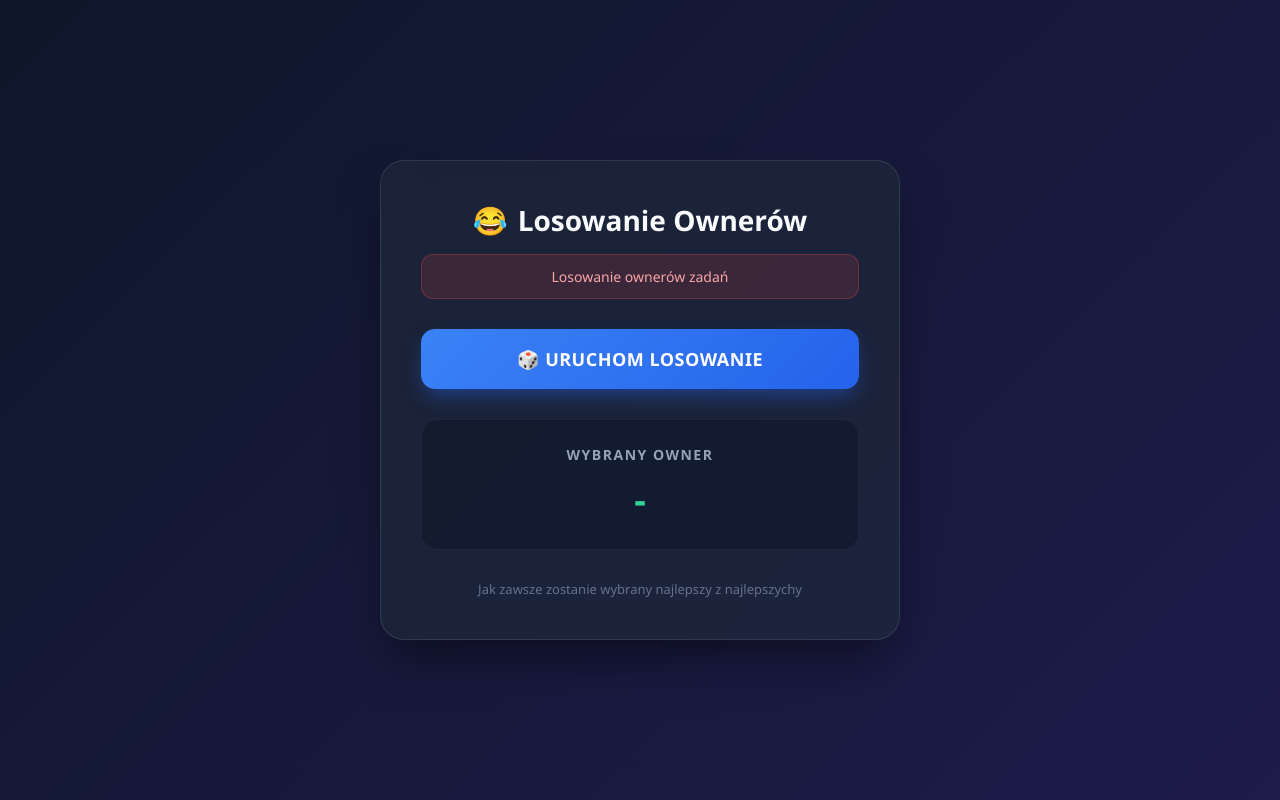
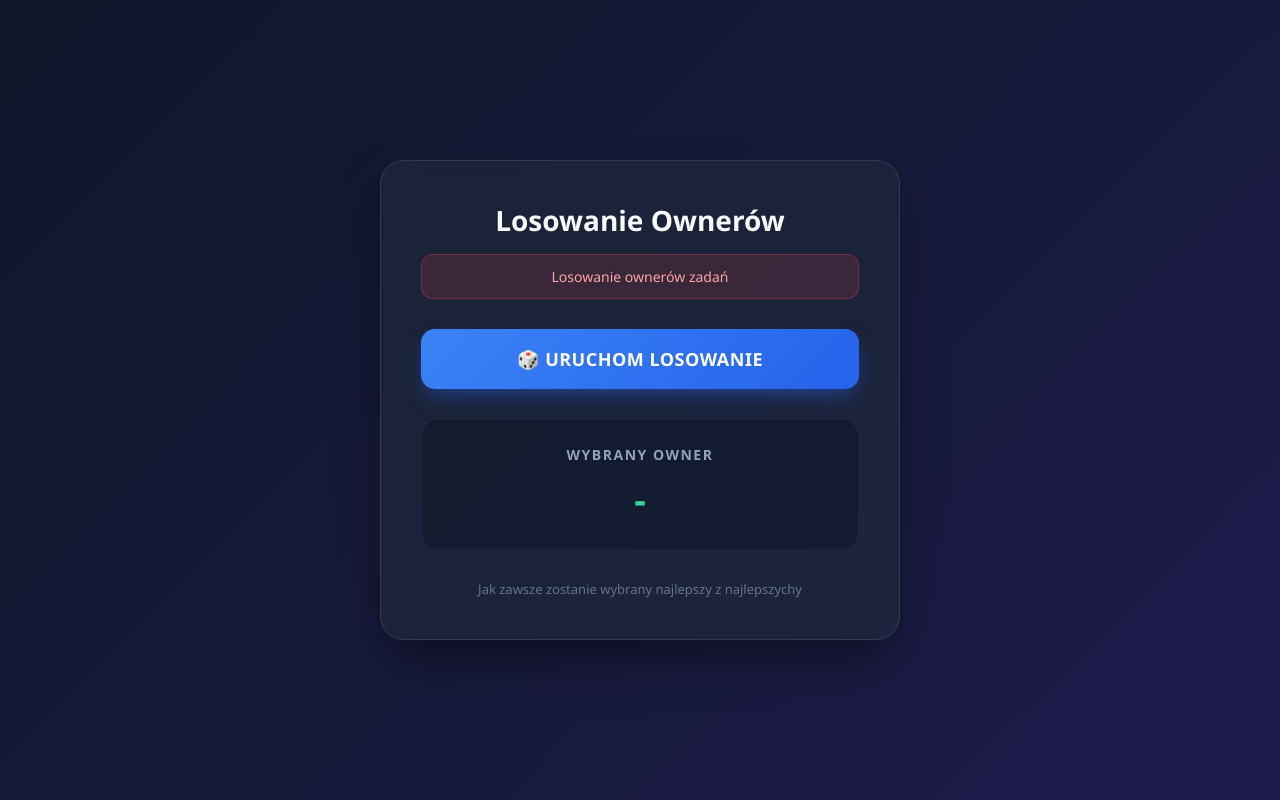
Before and after one commit to norbertgacek-bit/Losowanie-ownera, a plain HTML site: page index.html in a window 1280 px wide. Drawn offline with Linux system fonts and the light colour scheme.

Commit message:
Update index.html

```diff
--- a/index.html
+++ b/index.html
@@ -127,7 +127,7 @@ button:active {
 
 <div class="container">
 
-    <h1><span>😂</span> Losowanie Ownerów </h1>
+    <h1> Losowanie Ownerów </h1>
 
     <div class="info">
         Losowanie ownerów zadań
```
